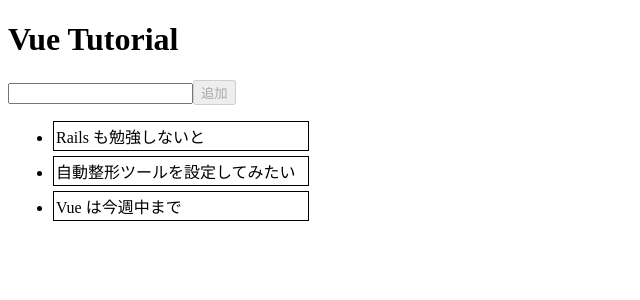
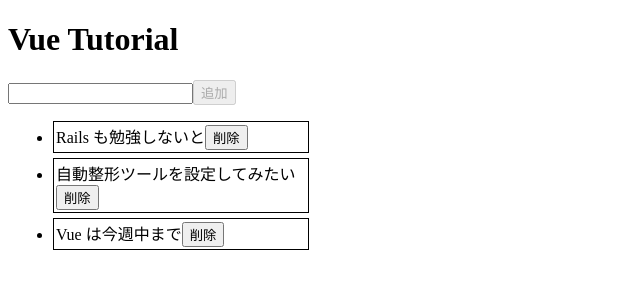
Before and after one commit to Kotahiyo/training_vue, a Vue app: page / in a window 1280 px wide. Shown: the top 300 px of the page, without its empty margins (0-640 px from the left). Built offline with nearby package versions, Linux system fonts and the light colour scheme.

Commit message:
$ emit について学習

```diff
--- a/src/App.vue
+++ b/src/App.vue
@@ -7,9 +7,14 @@
     {{ message }}
 
     <ul>
-      <TaskCard v-for="todo in todos" :key="todo.id" :text="todo.text" />
+      <TaskCard
+        v-for="todo in todos"
+        :id="todo.id"
+        :key="todo.id"
+        :text="todo.text"
+        @remove-task="removeTodo"
+      />
     </ul>
-
   </div>
 </template>
 
@@ -44,6 +49,9 @@
       };
       this.todos.push(newTodo);
       this.message = "";
+    },
+    removeTodo(id) {
+      this.todos = this.todos.filter(todo => todo.id !== id);
     }
   }
 };
--- a/src/components/TaskCard.vue
+++ b/src/components/TaskCard.vue
@@ -1,6 +1,7 @@
 <template>
   <li class="task-card">
-    {{ text }}
+    <span>{{ text }}</span>
+    <button @click="remove">削除</button>
   </li>
 </template>
 
@@ -11,6 +12,15 @@
     text: {
       type: String,
       default: ""
+    },
+    id: {
+      type: Number,
+      required: true
+    }
+  },
+   methods: {
+    remove() {
+       this.$emit("remove-task", this.id)
     }
   }
 }
@@ -23,4 +33,5 @@
  padding: 2px;
  width: 250px;
 }
+
 </style>
```
